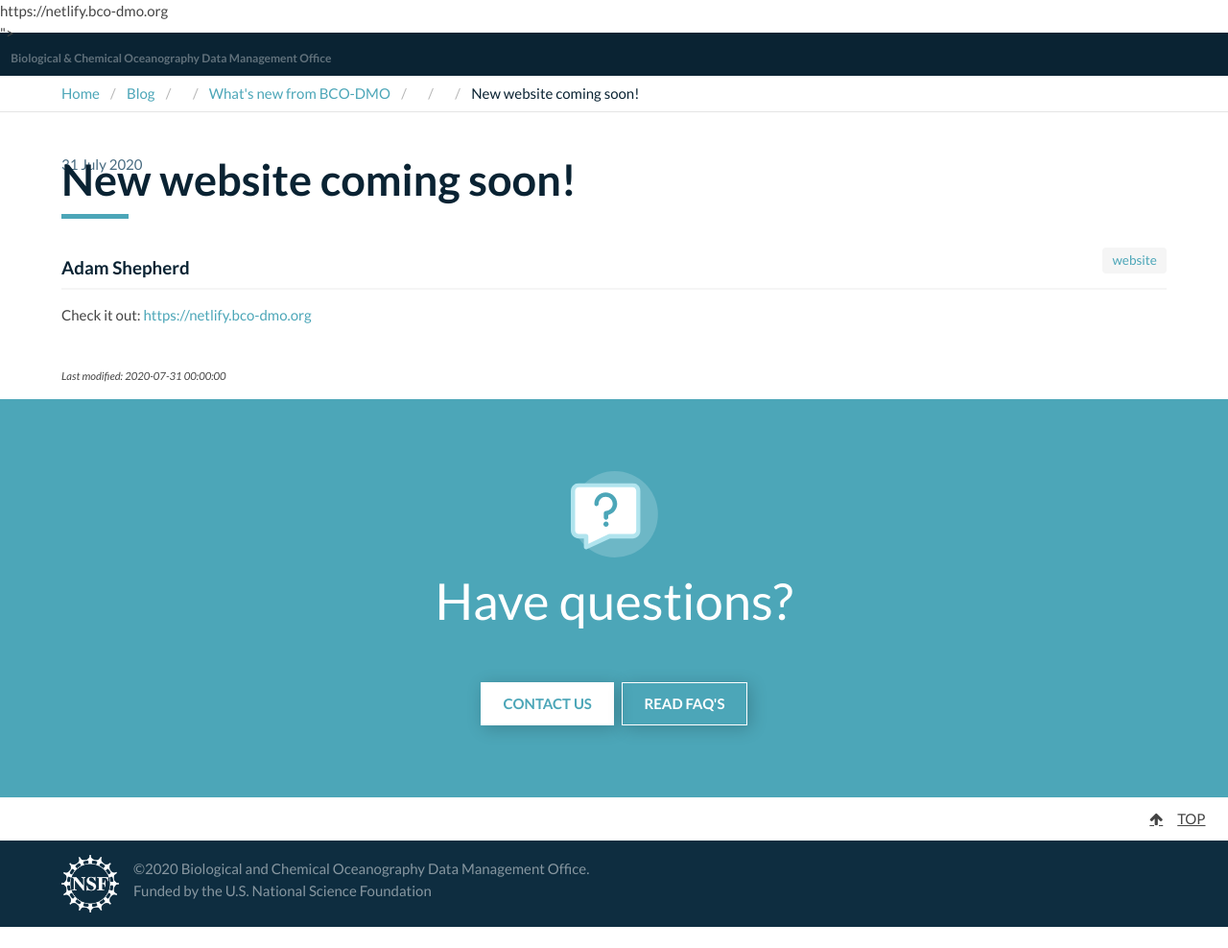
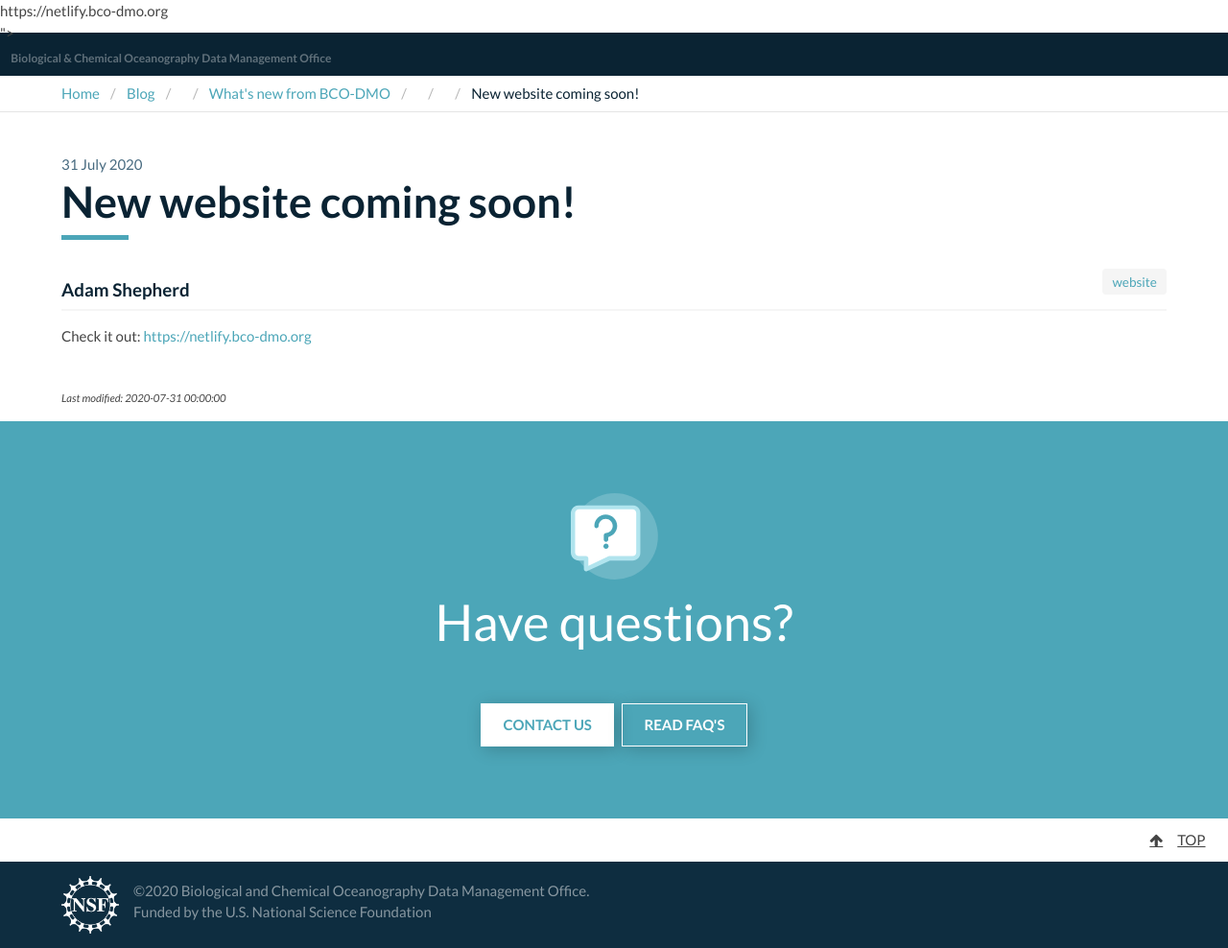
Before and after one commit to BCODMO/blog.bco-dmo.org, a Jekyll site: the page built from _posts/2020-07-31-new-website-coming-soon.md, in a window 1280 px wide. Shown: the whole page at 96% size. Built offline with Jekyll 4.4.1, drawn with Linux system fonts in a browser that asks for light colours; before the commit the page ends 966 px from its top, so only the background shows below that.

Commit message:
Update post.html

```diff
--- a/_layouts/post.html
+++ b/_layouts/post.html
@@ -1,7 +1,7 @@
 ---
 layout: default
 ---
-<h5 class="subtitle is-6 margin-bot-0">{{ page.date | date_to_long_string }}</h5>
+<h5 class="subtitle is-6 margin-bot-1">{{ page.date | date_to_long_string }}</h5>
 <h1 class="title is-1 is-primary padding-bot-1 margin-bot-2-important">{{ page.title }}</h1>
 {% if page.subtitle %}
 <h5 class="subtitle is-italic padding-bot-0 margin-bot-0">{{ page.subtitle }}</h5>
```
